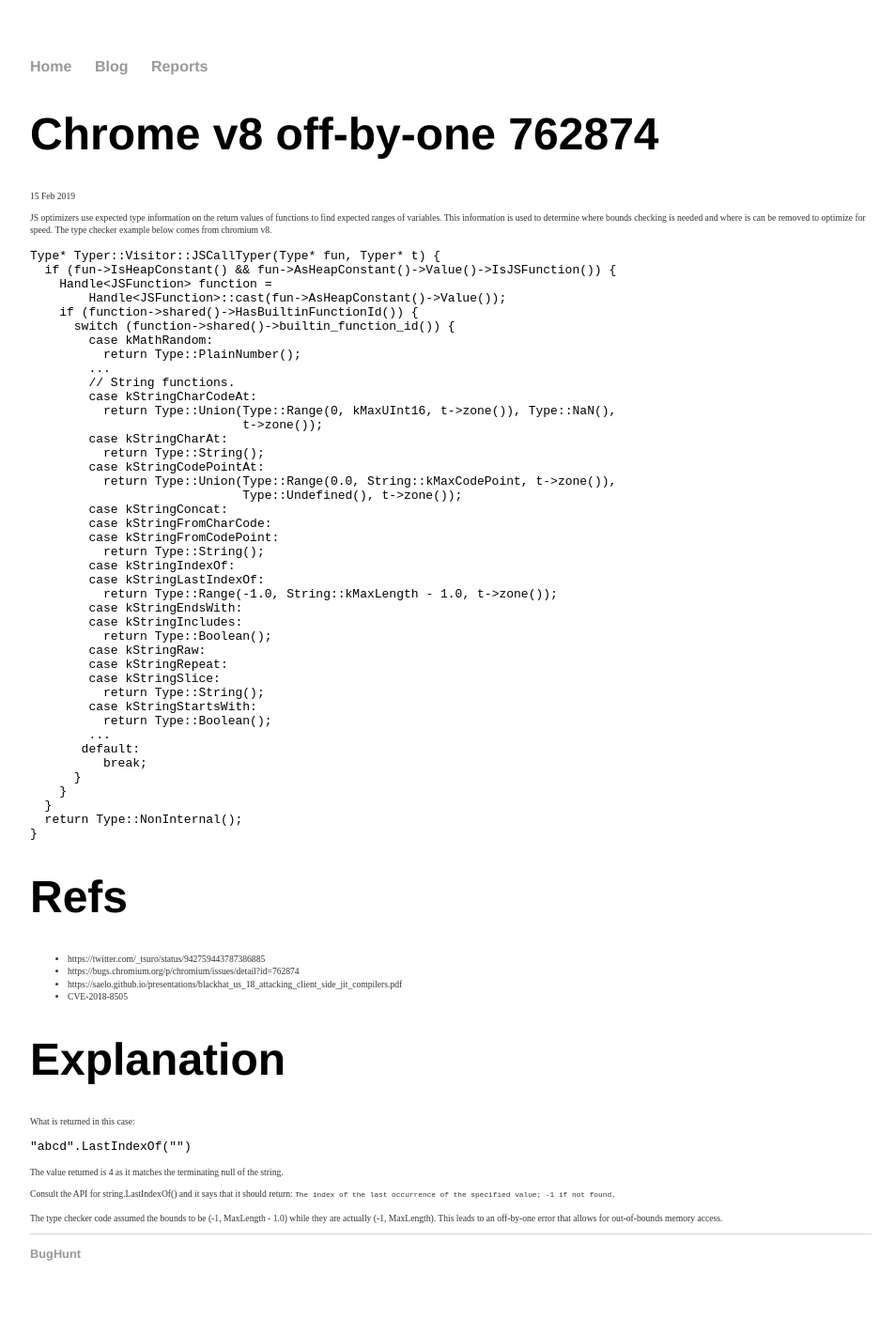
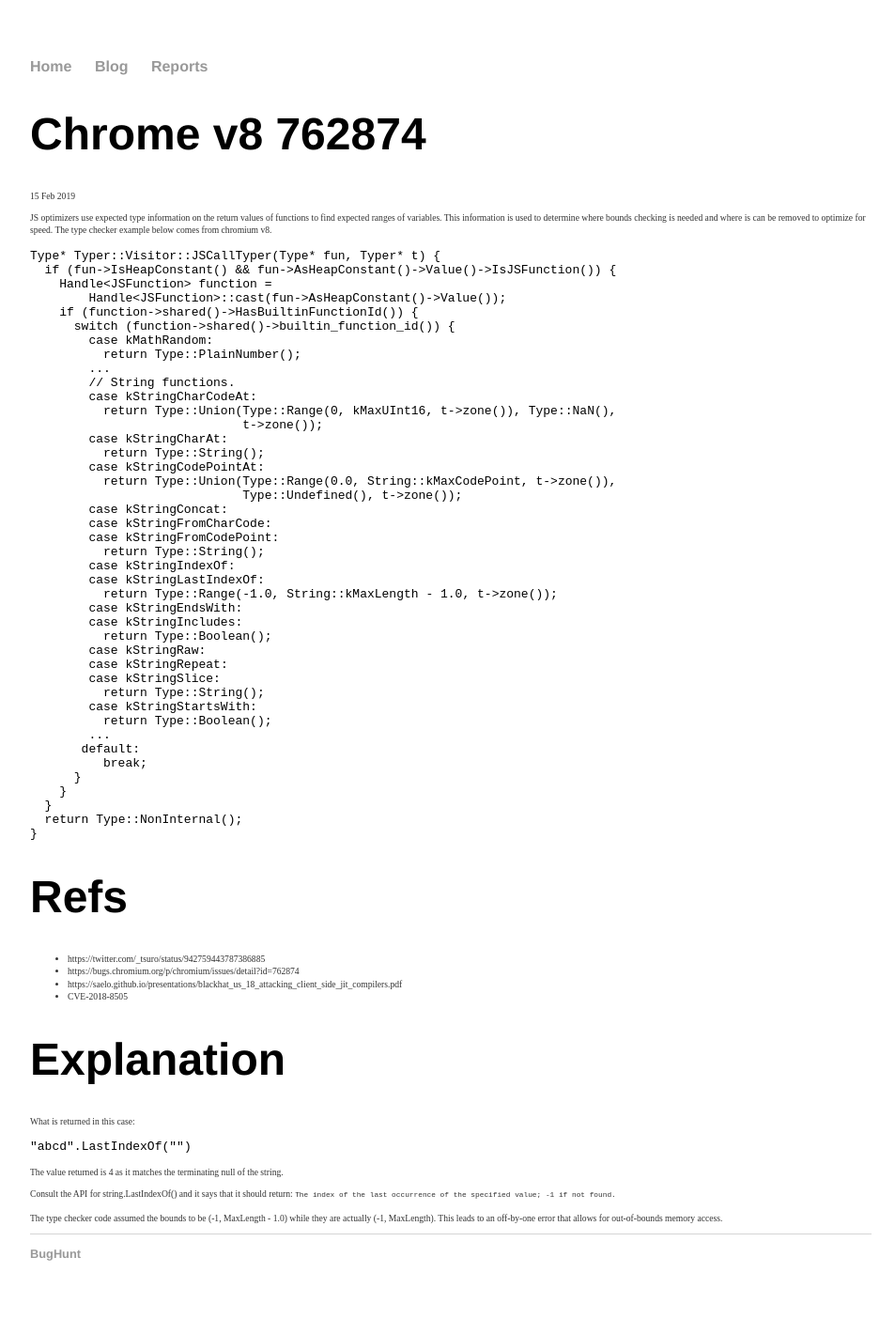
Before and after one commit to awarei/BugHunt, a Jekyll site: the page built from _reports/JS-v8-762874.md, in a window 1280 px wide. Shown: the whole page at 94% size, without its empty margins (160-1113 px from the left). Built offline with Jekyll 4.4.1, drawn with Linux system fonts in a browser that asks for light colours; some of the changed lines change nothing that is shown.

Commit message:
fixing bad link

```diff
--- a/_config.yml
+++ b/_config.yml
@@ -5,9 +5,9 @@
 title:  BugHunt
 
 markdown: kramdown
-permalink: /BugHunt/blog/:year/:month/:day/:title
+permalink: /blog/:year/:month/:day/:title
 
 collections:
   reports:
     output: true
-    permalink: /BugHunt/reports/:title
+    permalink: /reports/:title
--- a/_reports/JS-v8-762874.md
+++ b/_reports/JS-v8-762874.md
@@ -1,6 +1,6 @@
 ---
 layout: post
-title: "Chrome v8 off-by-one 762874"
+title: "Chrome v8 762874"
 category: security
 tags: [JS, off-by-one, api, strings, intissues]
 date: 2019-02-15
```
